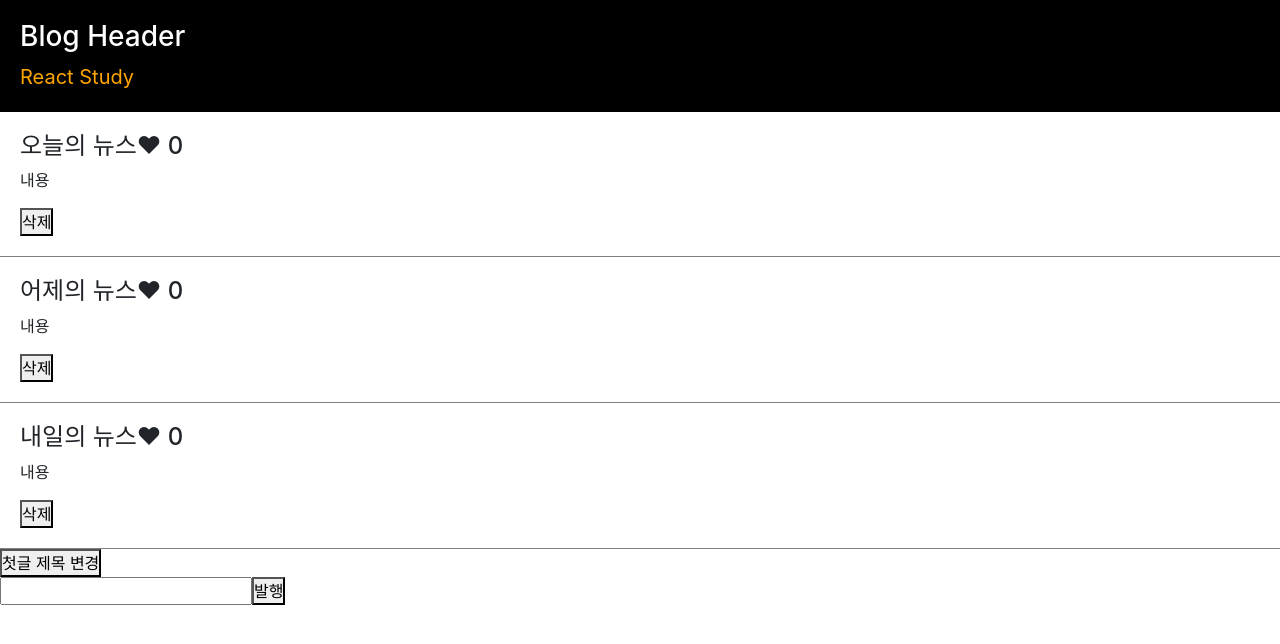
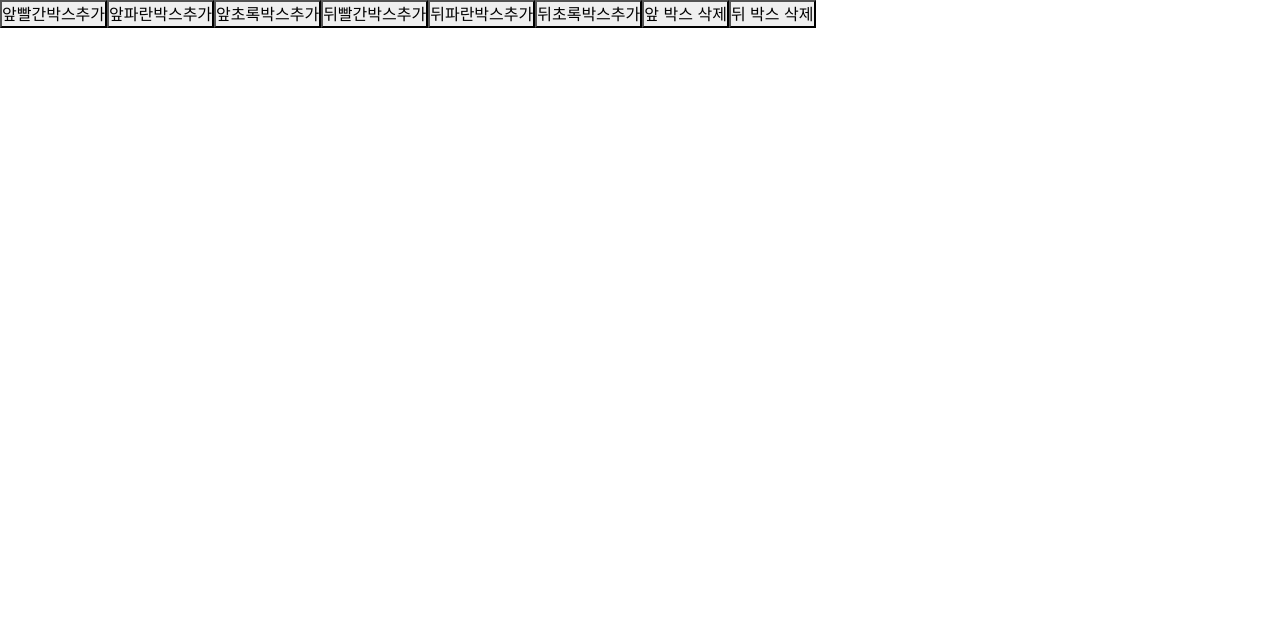
Before and after one commit to chobo6/fe-react-study, a React (Create React App) app: page / in a window 1280 px wide. Shown: the top 644 px of the page. Built offline with nearby package versions, Linux system fonts and the light colour scheme.

Commit message:
리액트 퀴즈6

```diff
--- a/src/App.js
+++ b/src/App.js
@@ -13,6 +13,7 @@ import Quiz03 from './quiz/quiz03/Quiz03';
 import NewsBlog from './newsblog/NewsBlog';
 import Quiz04 from './quiz/quiz04/Quiz04';
 import Quiz05 from './quiz/quiz05/Quiz05';
+import Quiz06 from './quiz/quiz06/Quiz06';
 
 
 function App() {
@@ -26,9 +27,10 @@ function App() {
   // return <Props02 />;
   // return <Quiz02 />;
   // return <Quiz03 />;
-  return <NewsBlog />;
+  // return <NewsBlog />;
   // return <Quiz04 />;
   // return <Quiz05 />;
+  return <Quiz06 />;
 
 
   /* return (
--- /dev/null
+++ b/src/quiz/quiz06/Quiz06.css
@@ -0,0 +1,6 @@
+.box {
+    width: 100px;
+    height: 100px;
+    border:1px solid black;
+    display: inline-block;
+}
--- /dev/null
+++ b/src/quiz/quiz06/Quiz06.js
@@ -0,0 +1,57 @@
+import { useState } from "react";
+import './Quiz06.css';
+
+function Quiz06(){
+    let [arr, setArr] = useState([]);
+    return(
+        <div>
+            <button onClick={()=>{
+                let temp = [...arr, 'red'];
+                setArr(temp);
+            }}>앞빨간박스추가</button>
+            <button onClick={()=>{
+                let temp = [...arr, 'blue'];
+                setArr(temp);
+            }}>앞파란박스추가</button>
+            <button onClick={()=>{
+                let temp = [...arr, 'green'];
+                setArr(temp);
+            }}>앞초록박스추가</button>
+            <button onClick={()=>{
+                let temp = ['red', ...arr];
+                setArr(temp);
+            }}>뒤빨간박스추가</button>
+            <button onClick={()=>{
+                let temp = ['blue', ...arr];
+                setArr(temp);
+            }}>뒤파란박스추가</button>
+            <button onClick={()=>{
+                let temp = ['green', ...arr];
+                setArr(temp);
+            }}>뒤초록박스추가</button>
+            <button onClick={()=>{
+                let temp = [...arr];
+                temp.pop()
+                setArr(temp);
+            }}>앞 박스 삭제</button>
+            <button onClick={()=>{
+                let temp = [...arr];
+                temp.shift();
+                setArr(temp);
+            }}>뒤 박스 삭제</button>
+            {
+                arr.map((col, i)=>{
+                    return <div className='box' style={{backgroundColor:col}}>
+                        <button onClick={()=>{
+                            let temp = [...arr];
+                            temp.splice(i, 1);
+                            setArr(temp);
+                        }}>X</button>
+                    </div>
+                })
+            }
+        </div>
+    )
+}
+
+export default Quiz06;
```
